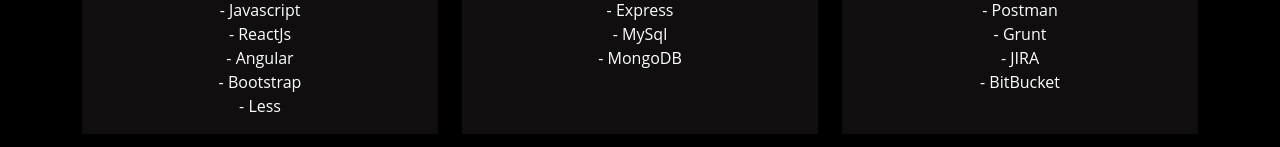
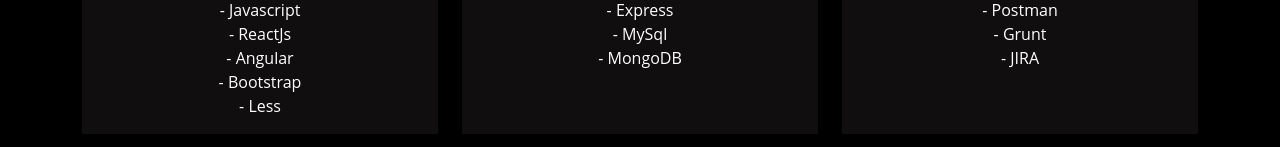
Before and after one commit to poonervikas/vikaspooner, a React (Create React App) app: page /#/ in a window 1280 px wide. Shown: the part 1204-1351 px from the top of the page. Built offline with nearby package versions, Linux system fonts and the light colour scheme.

Commit message:
fixed ui components

```diff
--- a/src/information/Skills.js
+++ b/src/information/Skills.js
@@ -25,6 +25,6 @@
         heading:"Tools",
         text:"I use different tools day in and day out to pace up the process of development ",
         preskillsText:"Tools i have worked with:",
-        skills:["Git","Wavemaker(LCD)","Bitbucket","Postman","Grunt","JIRA","BitBucket"]
+        skills:["Git","Wavemaker(LCD)","Bitbucket","Postman","Grunt","JIRA"]
     }
 ]
--- a/src/styles/error.css
+++ b/src/styles/error.css
@@ -1,5 +1,5 @@
 .error-container{
-    height: 100vh;
+    min-height: 100vh;
     padding: 100px 0px;
     display: flex;
     flex-wrap: wrap;
@@ -11,7 +11,7 @@
 .error404{
     font-size: 3rem;
     font-weight: 700;
-    font-family: cursive;
+    font-family: monospace;
 
 }
 .error-text{
--- a/src/styles/skills.css
+++ b/src/styles/skills.css
@@ -24,7 +24,7 @@
 
 .skill-card{
     /* min-height: 80vh; */
-    padding: 1rem 3rem;
+    padding: 1rem 1rem;
 }
 .heading{
     text-align: center;
```
